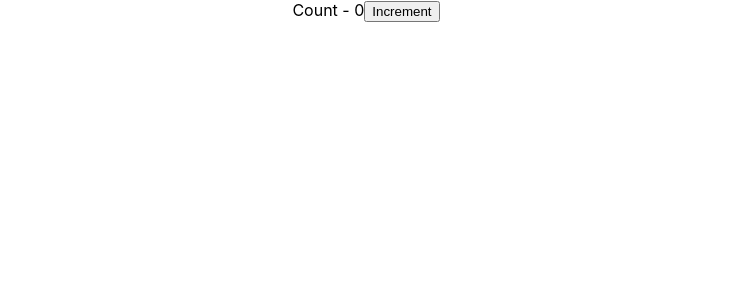
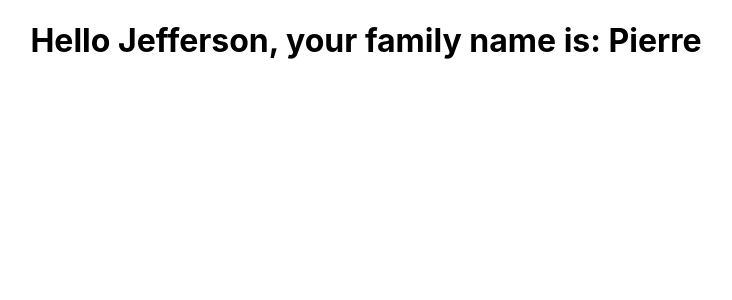
Before and after one commit to cliff10/learninig-react, a React (Create React App) app: page / in a window 1280 px wide. Shown: the top 300 px of the page, without its empty margins (274-1006 px from the left). Built offline with nearby package versions, Linux system fonts and the light colour scheme.

Commit message:
Used Destructing props and state in first way

```diff
--- a/src/App.js
+++ b/src/App.js
@@ -25,7 +25,8 @@ function App() {
       <Welcome  firstName="Jefferson" lastName="Pierre" />
       <Welcome firstName="Jefferson" lastName="Pierre" /> */}
       {/* <Message /> */}
-      <Counter />
+      {/* <Counter /> */}
+      <Greet firstName="Jefferson" lastName="Pierre"></Greet>
     </div>
   );
 }
--- a/src/components/Greet.js
+++ b/src/components/Greet.js
@@ -1,11 +1,10 @@
 import React from 'react';
 
-const Greet = (props) => {
-    console.log(props);
+const Greet = ({firstName, lastName}) => {
+    // console.log(props);
     return (
         <div>
-            <h1>Hello {props.firstName}, your family name is: {props.lastName} </h1>
-            {props.children}
+            <h1>Hello {firstName}, your family name is: {lastName} </h1>
         </div>
 
     )
```
